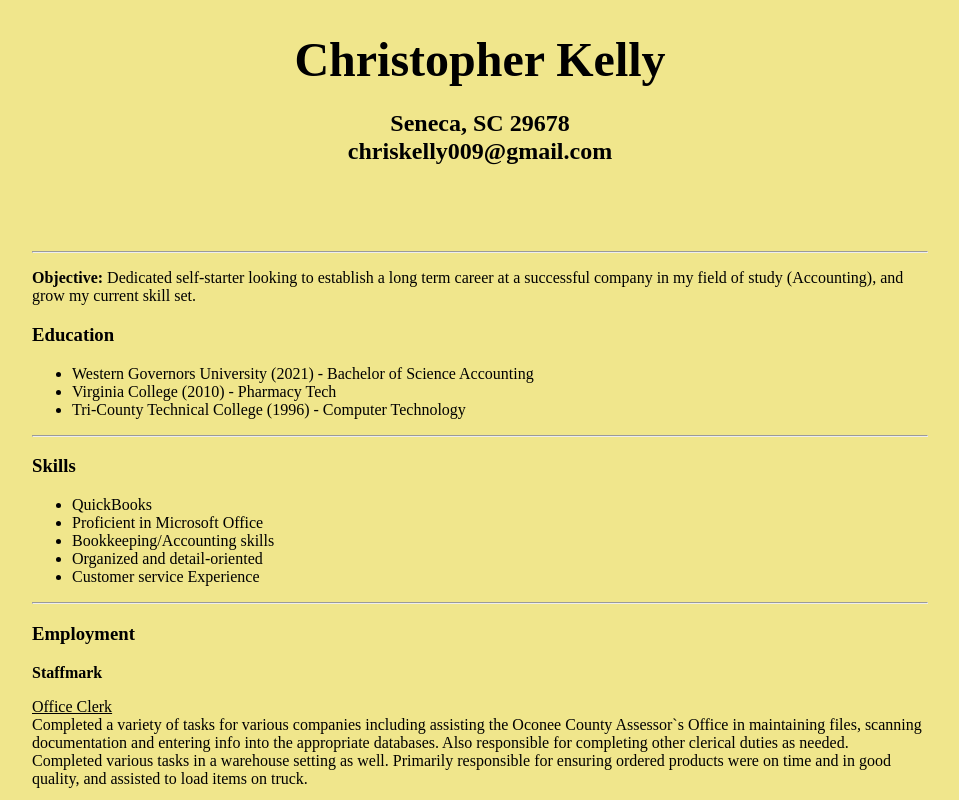
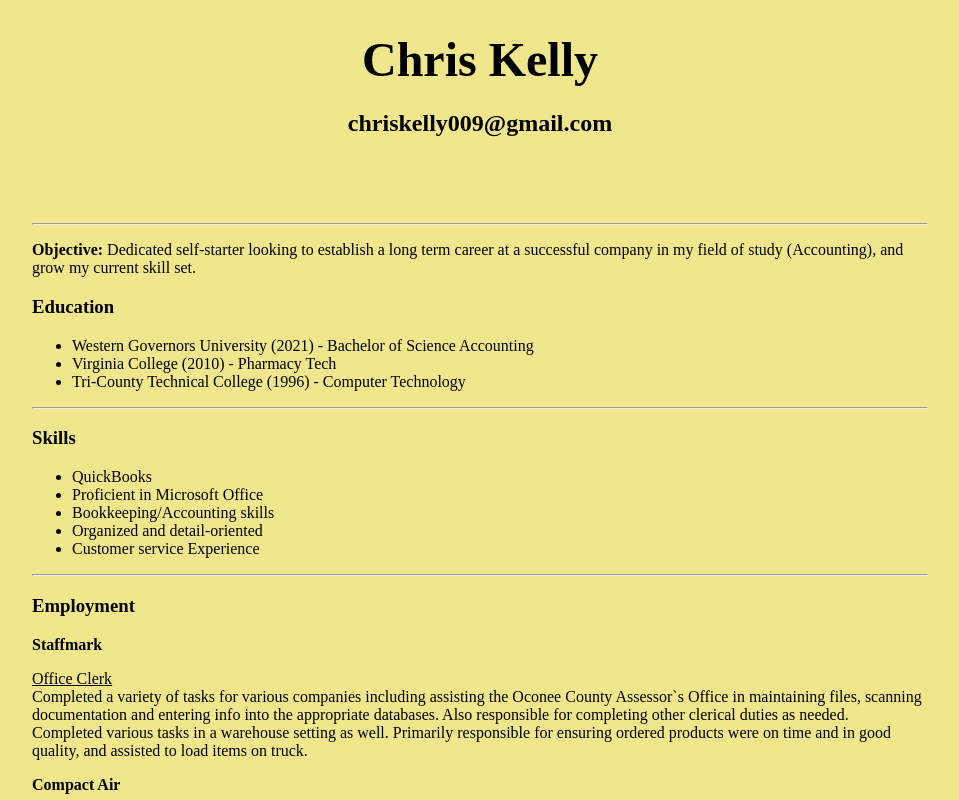
Before and after one commit to chriskelly009/chriskelly009.github.io, a plain HTML site: page index.html in a window 1280 px wide. Shown: the top 800 px of the page, without its empty margins (160-1119 px from the left). Drawn offline with Linux system fonts and the light colour scheme.

Commit message:
Update index.html

```diff
--- a/index.html
+++ b/index.html
@@ -10,8 +10,7 @@
 <body>
     <main>
         <header>
-            <h1>Christopher Kelly</h1>
-            <h2>Seneca, SC  29678</h2>
+            <h1>Chris Kelly</h1>
             <h2>chriskelly009@gmail.com</h2>
         </header>
         <hr>
```
